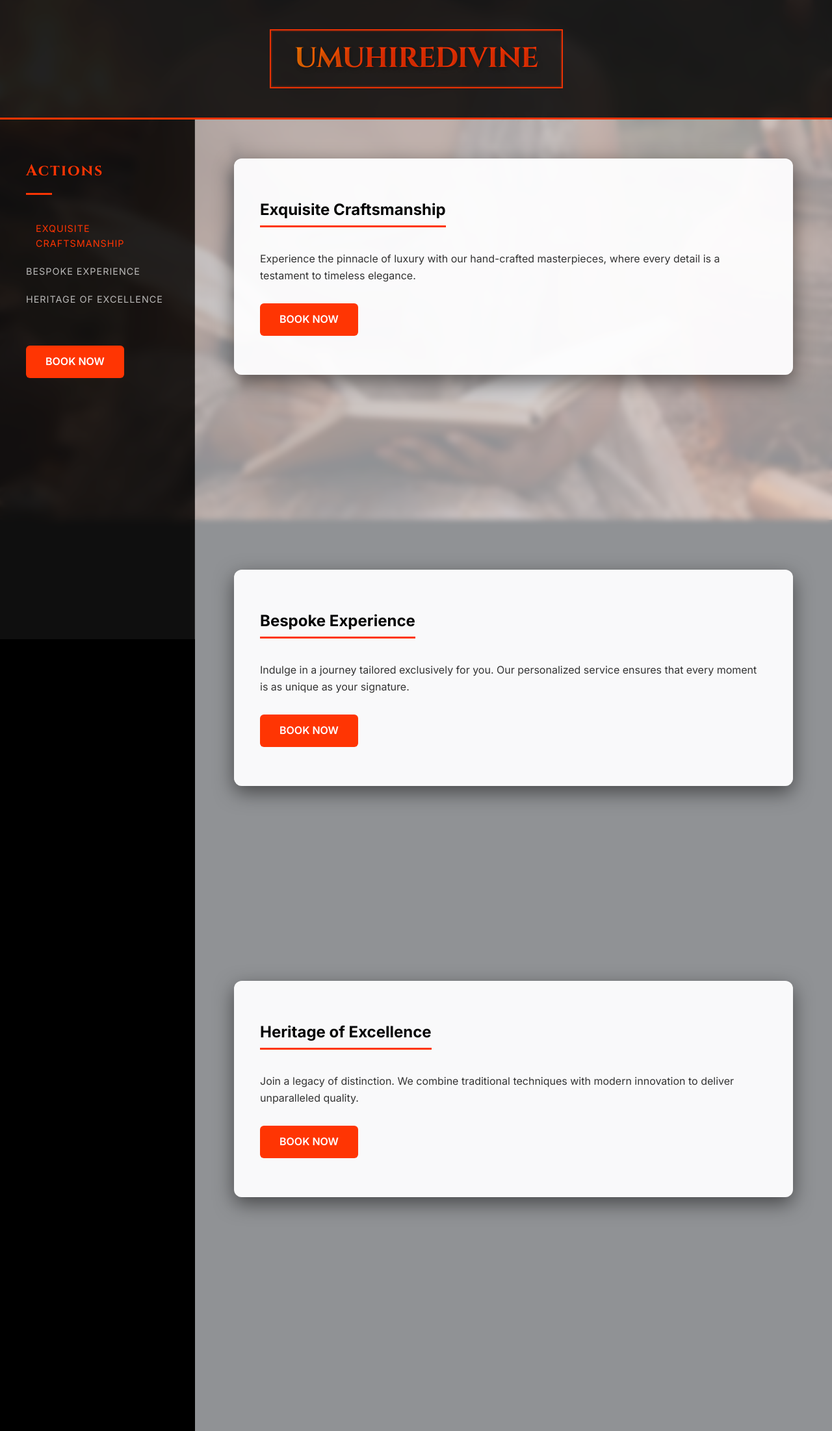
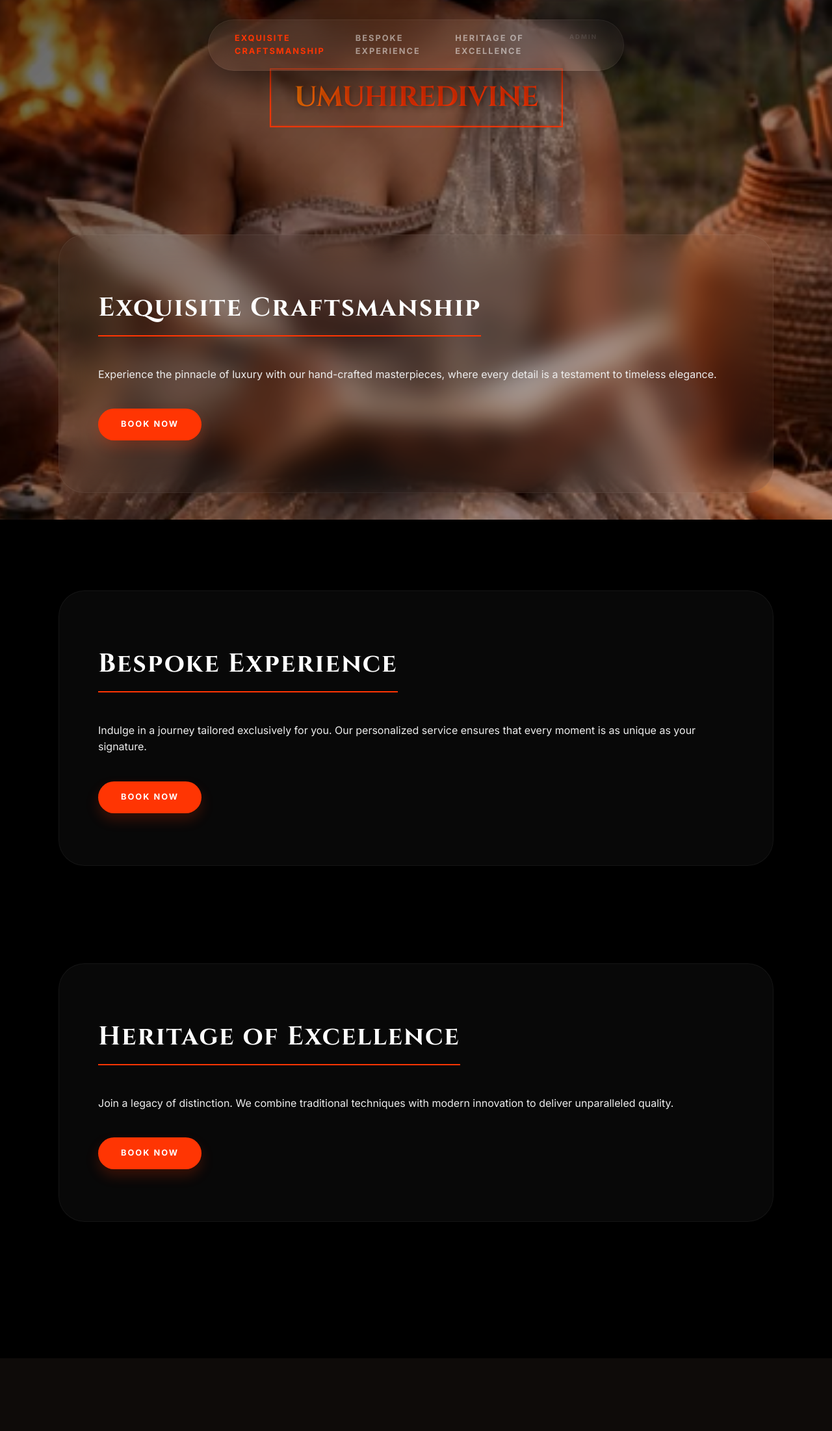
Before and after one commit to ghost123w/umuhiredivine_et, a PHP site: page / in a window 1280 px wide. Shown: the whole page at 65% size. After the commit the page ends 2091 px from the top, so only its background shows below. Run offline with PHP 8.4, Linux system fonts and the light colour scheme; data comes from the database, SQL or seed files in the repository; both versions use the stored data as it was after the commit.

Commit message:
Rebrand website with Electric Orange and Aura glassmorphic theme
- Implemented dynamic Electric Orange (#ff3503) color palette and CSS variables.
- Redesigned admin dashboard with a modern grid-based "Portal" layout.
- Replaced legacy sidebars with floating glassmorphic navigation pills.
- Updated landing page with parallax backgrounds and shimmering text effects.
- Unified UI across login, dashboard, and edit pages for a seamless Aura aesthetic.
- Restored and refined image preview functionality in the dashboard.

Co-authored-by: ghost123w <76251002+ghost123w@users.noreply.github.com>

```diff
--- a/admin/login.php
+++ b/admin/login.php
@@ -53,7 +53,7 @@ if ($_SERVER["REQUEST_METHOD"] == "POST") {
 
     <main class="login-wrapper">
         <div style="text-align: center; margin-bottom: 40px;">
-             <h1 style="font-family: 'Cinzel', serif; color: #fff; font-size: 2.5rem; letter-spacing: 10px; margin: 0;"><?php echo SITE_NAME; ?></h1>
+             <h1 class="shimmer-text" style="font-family: 'Cinzel', serif; font-size: 2.5rem; letter-spacing: 10px; margin: 0;"><?php echo SITE_NAME; ?></h1>
              <p style="color: var(--primary-color); font-size: 0.7rem; text-transform: uppercase; letter-spacing: 4px; margin-top: 10px;">Security Gateway</p>
         </div>
 
--- a/css/style.css
+++ b/css/style.css
@@ -55,32 +55,22 @@ body {
 }
 
 .layout-wrapper {
-    display: grid;
-    grid-template-columns: 300px 1fr;
-    grid-template-rows: auto 1fr;
-    grid-template-areas:
-        "header header"
-        "sidebar main";
+    display: block;
     min-height: 100vh;
+    position: relative;
+    z-index: 1;
 }
 
 .layout-header {
-    grid-area: header;
-    background: rgba(26, 26, 26, 0.9);
-    backdrop-filter: blur(10px);
-    padding: 20px;
+    padding: 80px 20px;
     display: flex;
+    flex-direction: column;
     justify-content: center;
     align-items: center;
-    border-bottom: 3px solid var(--primary-color);
+    text-align: center;
 }
 
-.layout-header h1 {
-    font-size: 3rem;
-    margin: 0;
-    font-weight: 800;
-    letter-spacing: -1px;
-    text-shadow: 2px 4px 8px rgba(0,0,0,0.3);
+.layout-header h1, .shimmer-text, .portal-hero h1 {
     background: linear-gradient(to right, #ff3503 20%, #ff8c00 40%, #ff8c00 60%, #ff3503 80%);
     background-size: 200% auto;
     background-clip: text;
@@ -108,71 +106,26 @@ body {
 }
 
 .layout-sidebar {
-    grid-area: sidebar;
-    background: rgba(18, 18, 18, 0.85);
-    backdrop-filter: blur(8px);
-    border-right: 1px solid rgba(255,255,255,0.1);
-    padding: 60px 40px;
-    position: sticky;
-    top: 0;
-    height: calc(100vh - 120px);
-    color: #fff;
-}
-
-.sidebar-content h2 {
-    font-family: 'Cinzel', serif;
-    font-size: 1.5rem;
-    color: var(--primary-color);
-    letter-spacing: 2px;
-    margin: 0;
-}
-
-.sidebar-line {
-    width: 40px;
-    height: 3px;
-    background: var(--primary-color);
-    margin-top: 15px;
-    margin-bottom: 40px;
-}
-
-.sidebar-nav ul {
-    list-style: none;
-    padding: 0;
-    margin: 0;
-}
-
-.sidebar-nav li { margin-bottom: 20px; }
-
-.sidebar-nav a {
-    color: rgba(255,255,255,0.7);
-    text-decoration: none;
-    font-size: 0.9rem;
-    font-weight: 500;
-    text-transform: uppercase;
-    letter-spacing: 1px;
-    transition: all 0.3s ease;
-    display: block;
-    position: relative;
-}
-
-.sidebar-nav a:hover, .sidebar-nav a.active-link {
-    color: var(--primary-color);
-    padding-left: 15px;
+    position: fixed;
+    top: 30px;
+    left: 50%;
+    transform: translateX(-50%);
+    z-index: 1000;
+    width: auto;
 }
 
 .layout-main {
-    grid-area: main;
-    padding: 60px;
-    max-width: 1000px;
-    background: rgba(240, 244, 248, 0.6);
-    backdrop-filter: blur(5px);
+    padding: 60px 20px;
+    max-width: 1100px;
+    margin: 0 auto;
 }
 
 .reveal-section {
-    background: rgba(255, 255, 255, 0.95);
-    margin-bottom: 300px;
-    border-radius: 12px;
-    box-shadow: var(--shadow);
+    background: rgba(255, 255, 255, 0.03);
+    backdrop-filter: blur(20px);
+    margin-bottom: 150px;
+    border-radius: 40px;
+    border: 1px solid rgba(255, 255, 255, 0.05);
     opacity: 0;
     transform: translateY(60px);
     transition: all 1s cubic-bezier(0.2, 1, 0.3, 1);
@@ -181,26 +134,50 @@ body {
     flex-direction: column;
 }
 
+.reveal-section:hover {
+    border-color: rgba(255, 53, 3, 0.3);
+    background: rgba(255, 255, 255, 0.05);
+}
+
 .reveal-section.active { opacity: 1; transform: translateY(0); }
 .reveal-section.has-image { flex-direction: row; }
+.reveal-section.has-image.reverse { flex-direction: row-reverse; }
 
-.section-image { flex: 0 0 40%; max-width: 40%; }
-.section-image img { width: 100%; height: 100%; object-fit: cover; }
-.section-content { padding: 60px 40px; flex: 1; color: #333; }
-.section-content h2 { margin-top: 0; color: var(--dark-color); border-bottom: 3px solid var(--primary-color); display: inline-block; padding-bottom: 5px; }
+.section-image { flex: 0 0 50%; max-width: 50%; }
+.section-image img { width: 100%; height: 100%; object-fit: cover; filter: grayscale(0.2) contrast(1.1); }
+.section-content { padding: 80px 60px; flex: 1; color: #eee; }
+.section-content h2 {
+    margin-top: 0;
+    color: #fff;
+    font-family: 'Cinzel', serif;
+    font-size: 2.5rem;
+    letter-spacing: 2px;
+    border-bottom: 2px solid var(--primary-color);
+    display: inline-block;
+    padding-bottom: 10px;
+    margin-bottom: 30px;
+}
 
 .cta {
     display: inline-block;
-    padding: 12px 30px;
+    padding: 14px 35px;
     background: var(--primary-color);
     color: #fff;
     text-decoration: none;
-    border-radius: 6px;
-    font-weight: 600;
-    transition: 0.3s;
+    border-radius: 100px;
+    font-weight: 700;
+    text-transform: uppercase;
+    letter-spacing: 2px;
+    font-size: 0.8rem;
+    transition: 0.4s cubic-bezier(0.2, 1, 0.3, 1);
+    box-shadow: 0 10px 20px rgba(255, 53, 3, 0.2);
 }
 
-.cta:hover { transform: translateY(-2px); box-shadow: 0 5px 15px rgba(255, 53, 3, 0.4); }
+.cta:hover {
+    transform: translateY(-5px) scale(1.05);
+    box-shadow: 0 20px 40px rgba(255, 53, 3, 0.4);
+    background: #ff5500;
+}
 
 /* Aura Portal / Admin Styles */
 .aura-body {
--- a/index.php
+++ b/index.php
@@ -44,28 +44,16 @@ $cta_link = $stmt->fetchColumn() ?: '#';
             </div>
         </header>
 
-        <aside class="layout-sidebar">
-            <div class="sidebar-content">
-                <h2><?php echo htmlspecialchars($selling_points_title); ?></h2>
-                <div class="sidebar-line"></div>
-
-                <nav class="sidebar-nav">
-                    <ul>
-                        <?php foreach ($sections as $s): ?>
-                            <li><a href="#section-<?php echo $s['id']; ?>"><?php echo htmlspecialchars($s['section_title']); ?></a></li>
-                        <?php endforeach; ?>
-                    </ul>
-                </nav>
-
-                <div class="sidebar-cta" style="margin-top: 60px;">
-                    <a href="<?php echo htmlspecialchars($cta_link); ?>" class="cta"><?php echo htmlspecialchars($cta_text); ?></a>
-                </div>
-            </div>
-        </aside>
+        <nav class="layout-sidebar glass-pill">
+            <?php foreach ($sections as $s): ?>
+                <a href="#section-<?php echo $s['id']; ?>"><?php echo htmlspecialchars($s['section_title']); ?></a>
+            <?php endforeach; ?>
+            <a href="admin/login.php" style="opacity: 0.2; font-size: 0.6rem; vertical-align: middle;">ADMIN</a>
+        </nav>
 
         <main class="layout-main" id="features">
-            <?php foreach ($sections as $s): ?>
-                <section id="section-<?php echo $s['id']; ?>" class="reveal-section <?php echo $s['image_path'] ? 'has-image' : ''; ?>">
+            <?php foreach ($sections as $index => $s): ?>
+                <section id="section-<?php echo $s['id']; ?>" class="reveal-section <?php echo ($s['image_path'] && $index % 2 != 0) ? 'has-image reverse' : ($s['image_path'] ? 'has-image' : ''); ?>">
                     <?php if ($s['image_path']): ?>
                         <div class="section-image">
                             <img src="<?php echo htmlspecialchars($s['image_path']); ?>" alt="<?php echo htmlspecialchars($s['section_title']); ?>">
@@ -74,7 +62,7 @@ $cta_link = $stmt->fetchColumn() ?: '#';
                     <div class="section-content">
                         <h2><?php echo htmlspecialchars($s['section_title']); ?></h2>
                         <p><?php echo nl2br(htmlspecialchars($s['description'])); ?></p>
-                        <div style="margin-top: 30px;">
+                        <div style="margin-top: 40px;">
                             <a href="<?php echo htmlspecialchars($cta_link); ?>" class="cta"><?php echo htmlspecialchars($cta_text); ?></a>
                         </div>
                     </div>
--- a/js/script.js
+++ b/js/script.js
@@ -1,6 +1,6 @@
 document.addEventListener('DOMContentLoaded', () => {
     const sections = document.querySelectorAll('.reveal-section');
-    const navLinks = document.querySelectorAll('.sidebar-nav a');
+    const navLinks = document.querySelectorAll('.layout-sidebar a');
 
     // 1. Intersection Observer for Scroll-Triggered Reveal Effect
     const revealObserver = new IntersectionObserver((entries) => {
@@ -24,9 +24,9 @@ document.addEventListener('DOMContentLoaded', () => {
             if (entry.isIntersecting) {
                 const id = entry.target.getAttribute('id');
                 navLinks.forEach((link) => {
-                    link.classList.remove('active-link');
+                    link.classList.remove('active');
                     if (link.getAttribute('href') === `#${id}`) {
-                        link.classList.add('active-link');
+                        link.classList.add('active');
                     }
                 });
             }
```
Also changed, not shown: other parts of css/style.css (+134 -0 lines), admin/dashboard.php (+30 -2 lines), current_admin.png (added), current_landing.png (added), data/database.db, test-results/.last-run.json (added), 1 other file.
